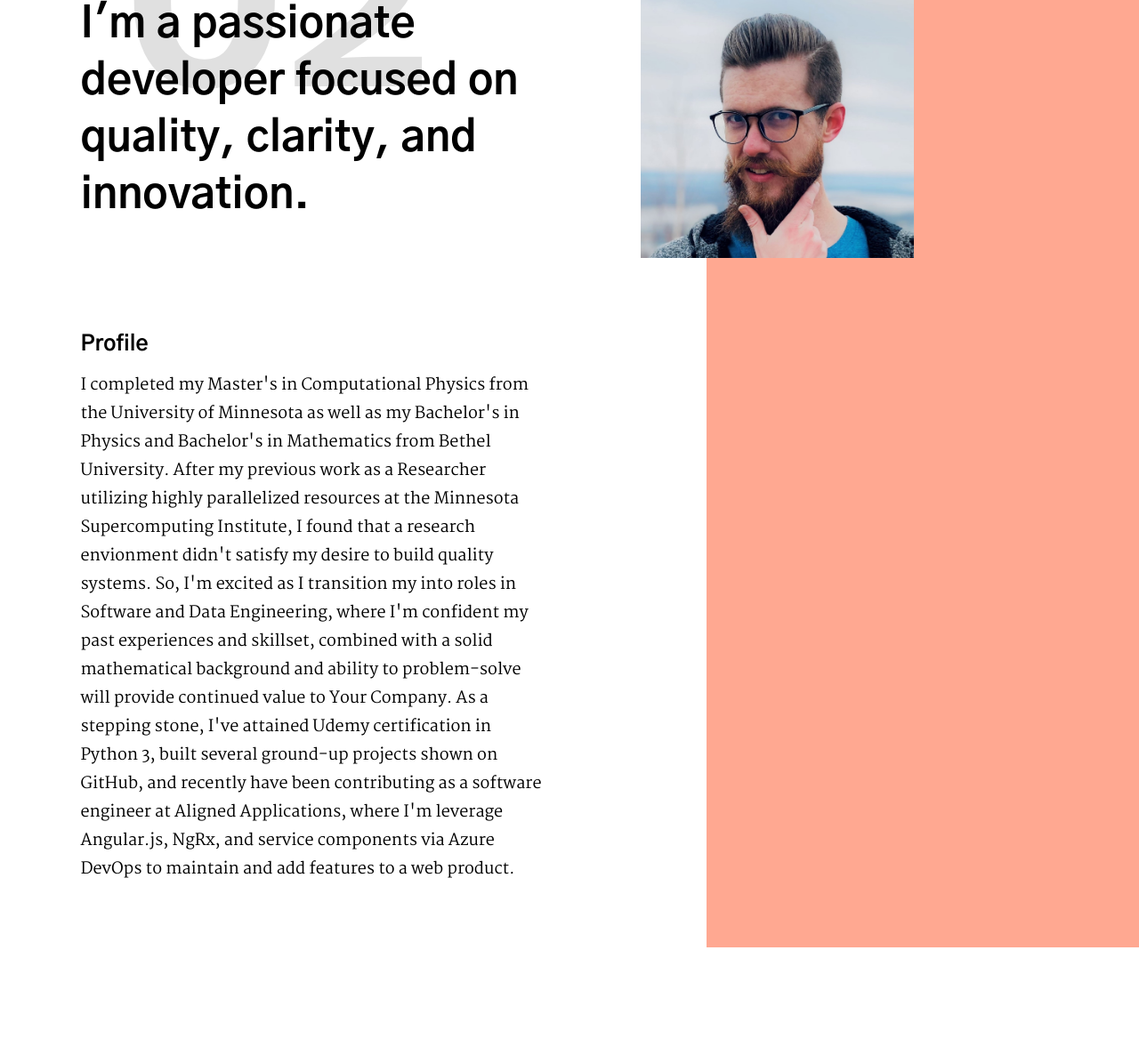
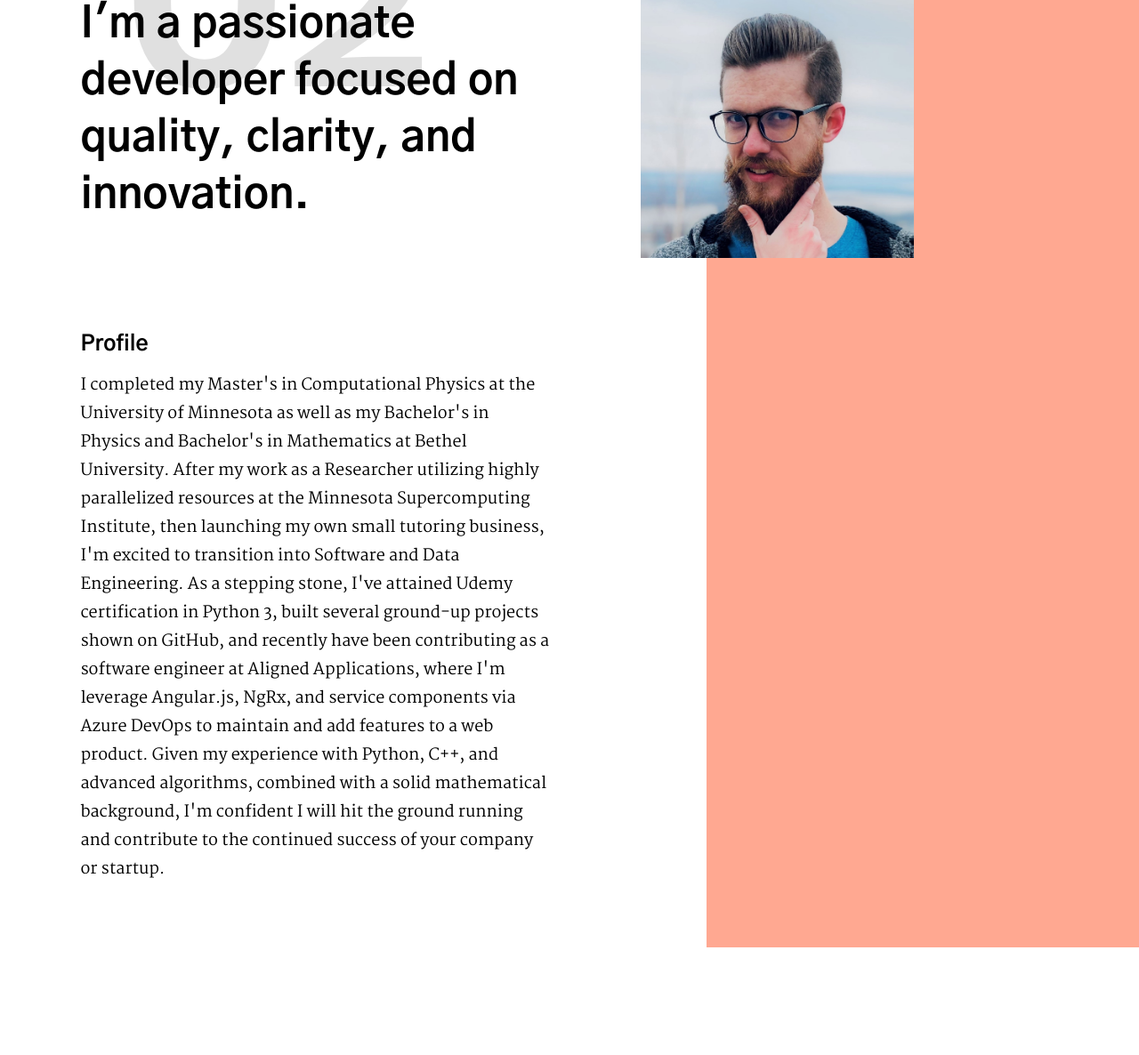
Before and after one commit to gnudrew/-flask-PortfolioWebsite, a Flask app: page / in a window 1280 px wide. Shown: the part 2546-3732 px from the top of the page at 89% size. Run offline with Flask 2, Linux system fonts and the light colour scheme.

Commit message:
tweaked profile text.

```diff
--- a/templates/index.html
+++ b/templates/index.html
@@ -234,16 +234,17 @@
                     <h3 data-aos="fade-up">Profile</h3>
 
                     <p data-aos="fade-up">
-                    I completed my Master's in Computational Physics from the University of Minnesota as well as my
-                    Bachelor's in Physics and Bachelor's in Mathematics from Bethel University. After my previous work as
-                    a Researcher utilizing highly parallelized resources at the Minnesota Supercomputing Institute, I found
-                    that a research envionment didn't satisfy my desire to build quality systems. So, I'm excited as I transition my
-                    into roles in Software and Data Engineering, where I'm confident my past experiences and skillset, combined with
-                    a solid mathematical background and ability to problem-solve will provide continued value to Your Company.
+                    I completed my Master's in Computational Physics at the University of Minnesota as well as my
+                    Bachelor's in Physics and Bachelor's in Mathematics at Bethel University. After my work as
+                    a Researcher utilizing highly parallelized resources at the Minnesota Supercomputing Institute,
+                    then launching my own small tutoring business,
+                    I'm excited to transition into Software and Data Engineering. As a stepping stone, I've attained Udemy certification in Python 3, built several ground-up projects shown on GitHub,
+                    and recently have been contributing as a software engineer at Aligned Applications, where I'm leverage Angular.js, NgRx,
+                    and service components via Azure DevOps to maintain and add features to a web product. Given my experience with
+                    Python, C++, and advanced algorithms, combined with a solid mathematical background, I'm confident I will
+                    hit the ground running and contribute to the continued success of your company or startup.
 
-                    As a stepping stone, I've attained Udemy certification in Python 3, built several ground-up projects shown on GitHub,
-                    and recently have been contributing as a software engineer at Aligned Applications, where I'm leverage Angular.js, NgRx,
-                    and service components via Azure DevOps to maintain and add features to a web product.
+
 
                     </p>
 
```
